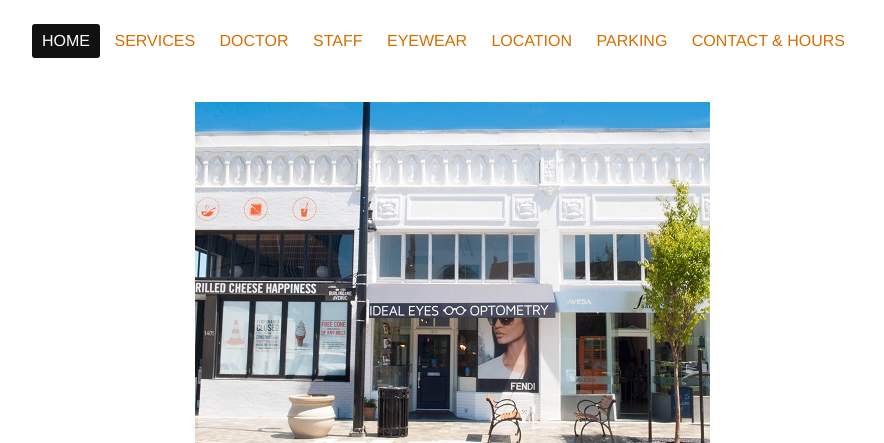
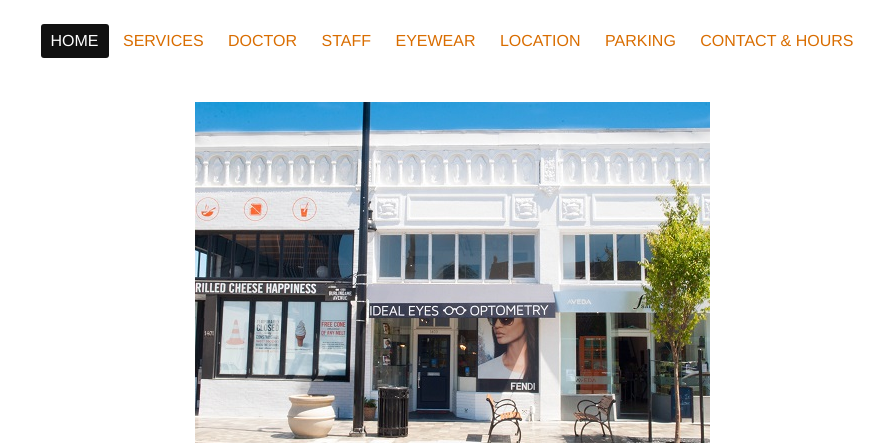
Before and after one commit to capitalJT/ideal-eyes, a PHP site: page /index.php in a window 1280 px wide. Shown: the part 125-568 px from the top of the page, without its empty margins (188-1072 px from the left). Run offline with PHP 8.4, Linux system fonts and the light colour scheme.

Commit message:
Updated classes on navigation.

```diff
--- a/includes/navigation.php
+++ b/includes/navigation.php
@@ -1,5 +1,5 @@
-<div class="nav text-center mb-4">
-	<ul class="m-0">
+<div class="nav text-center mb-4 d-block">
+	<ul class="m-0 p-0">
 		<li class="<?php echo ($CURRENT_PAGE == "Index" ? "active" : "")?>"> <a href="index.php">Home</a></li>
 		<li class="<?php echo ($CURRENT_PAGE == "Services" ? "active" : "")?>"> <a href="services.php">Services</a></li>
 		<li class="<?php echo ($CURRENT_PAGE == "Doctor" ? "active" : "")?>"> <a href="doctor.php">Doctor</a></li>
```
